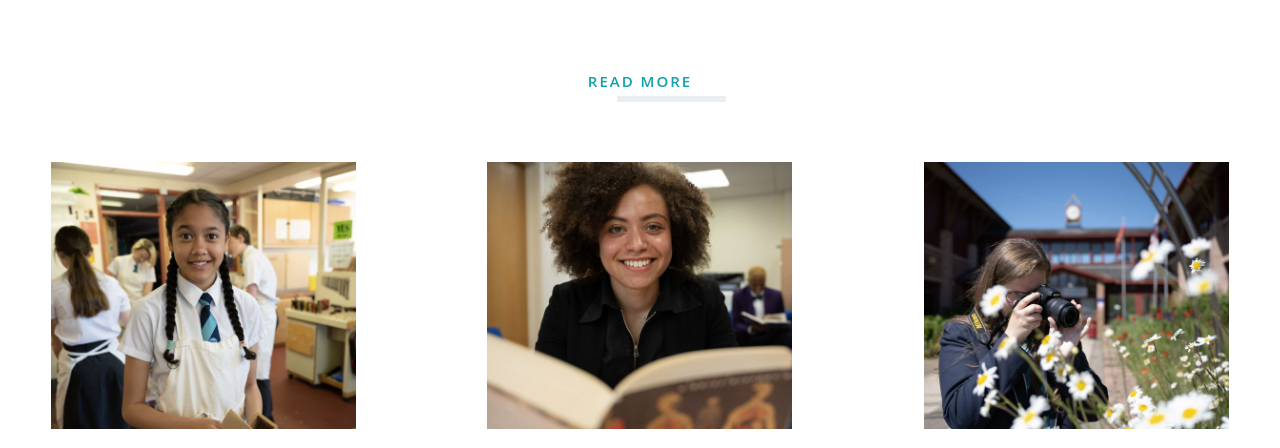
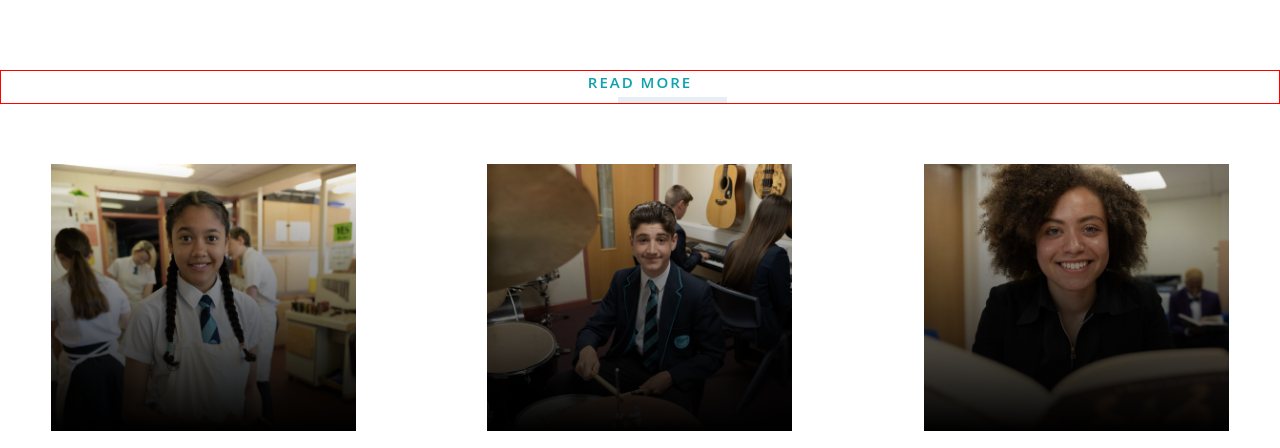
Before and after one commit to Knightcore16/Bethel-Academy, a plain HTML site: page index.html in a window 1280 px wide. Shown: the part 1020-1468 px from the top of the page. Drawn offline with nearby package versions, Linux system fonts and the light colour scheme; a script that the page names is missing.

Commit message:
New implementation

```diff
--- a/css/styles.css
+++ b/css/styles.css
@@ -476,13 +476,15 @@ body {
     margin-top: -35px;
 }
 
+
 a.read-more {
     text-decoration: none;
     display: flex;
-    border: none;
+    justify-content: center;
+    border: red 1px solid;
     transition: all ease-in-out .2s;
     position: relative;
-    display: inline-block;
+    /* display: inline-block; */
     font-family: "Open Sans",sans-serif;
     font-size: 15px;
     font-weight: 600;
@@ -627,9 +629,6 @@ ul.pic-item {
     font-size: 18px;
     background: #fff;
     padding: 60px 0 20px;
-
-
-    /* Center slide text vertically */
     display: -webkit-box;
     display: -ms-flexbox;
     display: -webkit-flex;
@@ -643,16 +642,29 @@ ul.pic-item {
     -webkit-align-items: center;
     align-items: center;
     margin: 0 auto;
-    /* border: red 10px solid; */
   }
 
- .swiper-slide img {
+
+  .swiper-slide .img-wrapper {
     position: relative;
-    display: block;
     width: 75%;
     height: 100%;
-    /* object-fit: cover; */
-    background: blue linear-gradient(180deg,transparent 0,#000 100%);
+  }
 
+  .swiper-slide .img-wrapper:before {
+    content: '';
+    position: absolute;
+    left: 0;
+    top: 0;
+    width: 100%;
+    height: 100%;
+    background: linear-gradient(180deg,transparent 0,#000 100%);
+    opacity: 100%;
+  }
 
+  .swiper-slide img {
+    display: block;
+    width: 100%;
+    margin: auto;
+    object-fit: cover;
   }
--- a/index.html
+++ b/index.html
@@ -76,7 +76,7 @@
                 As part of the network of schools under the Methodist Missionary Schools, <br>
                 we have access to a wealth of resources and support,
                 allowing our dedicated staff to provide the highest level of education to our students.</span><br/><br/></p>
-                <a class="d-flex justify-content-center read-more button text-center" role="button" href="#">Read More</a>
+                <a class=" read-more button text-center" role="button" href="#">Read More</a>
                 <div class="short-line"></div>
             </div>
         </div>
@@ -97,11 +97,20 @@
 
 
     <!-- Swiper -->
-  <div class="swiper mySwiper">
+    <div class="swiper mySwiper">
         <div class="swiper-wrapper">
-            <div class="swiper-slide"><img src="img\2_26_hl.jpg" alt=""></div>
-            <div class="swiper-slide"><img src="img\2_28_hl.jpg" alt=""></div>
-            <div class="swiper-slide"><img src="img\2_27_hl.jpg" alt=""></div>
+            <div class="swiper-slide">
+                <div class="img-wrapper">
+                    <img src="img\2_26_hl.jpg" alt="">
+                </div>
+
+            </div>
+            <div class="swiper-slide"><div class="img-wrapper">
+                <img src="img\2_31_hl.jpg" alt="">
+            </div></div>
+            <div class="swiper-slide"><div class="img-wrapper">
+                <img src="img\2_28_hl.jpg" alt="">
+            </div></div>
         </div>
         <div class="swiper-pagination"></div>
     </div>
```
